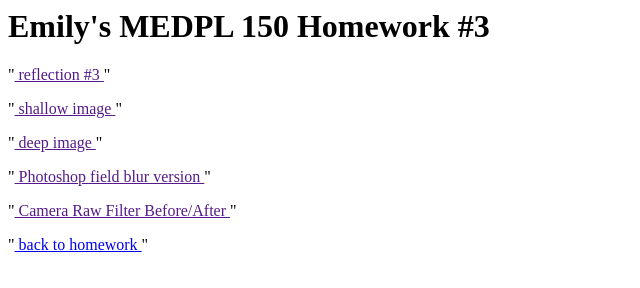
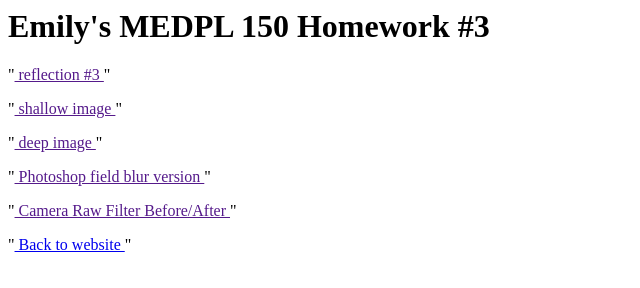
Before and after one commit to EmiIsHungry/homework3.html, a plain HTML site: page index.html in a window 1280 px wide. Shown: the full height of the page, 0-640 px from the left. Drawn offline with Linux system fonts and the light colour scheme.

Commit message:
Update index.html

```diff
--- a/index.html
+++ b/index.html
@@ -9,6 +9,6 @@
     <p> "<a href= > deep image </a>"</p>
     <p> "<a href= > Photoshop field blur version </a>"</p>
     <p> "<a href= > Camera Raw Filter Before/After </a>"</p>
-    <p> "<a href= https://emiishungry.github.io/homework.html/> back to homework </a>" </p>
+    <p> "<a href= https://emiishungry.github.io/medpl150/> Back to website </a>"</p>
   </body>
 </html>
```
